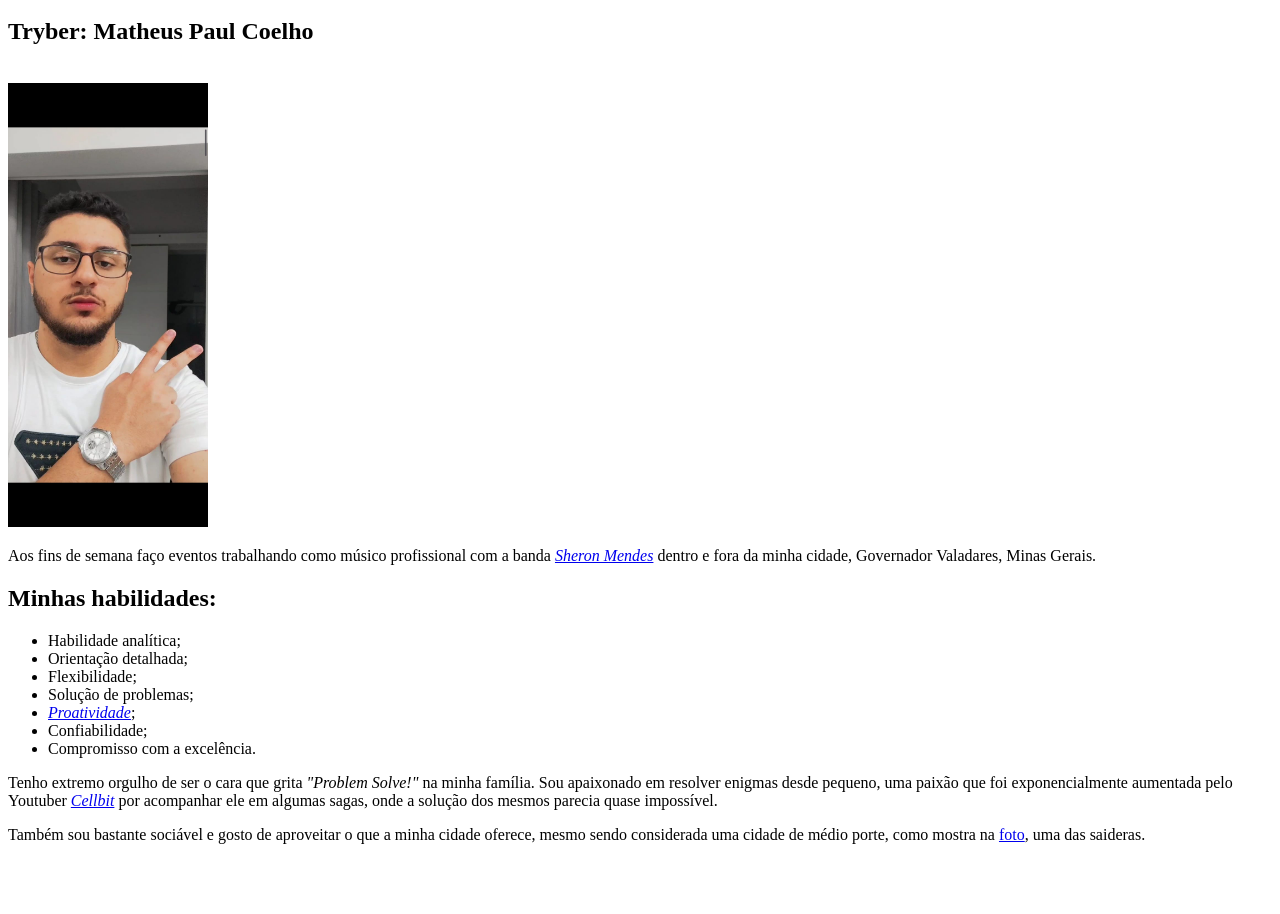
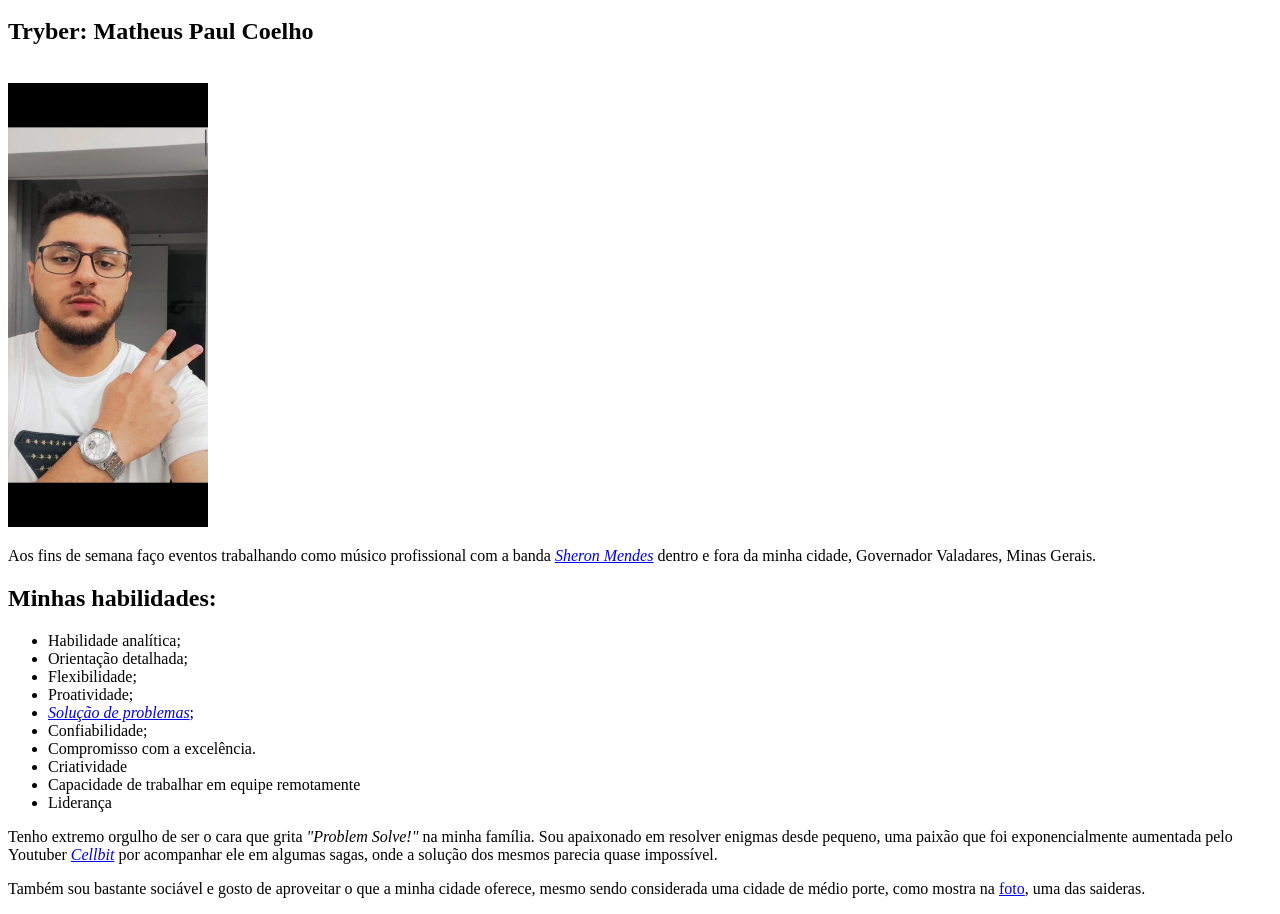
Before and after one commit to matheuspaul/matheuspaul.github.io, a plain HTML site: page index.html in a window 1280 px wide. Shown: the part 100-1014 px from the top of the page. Before the commit the page ends 960 px from the top, so only its background shows below. Drawn offline with Linux system fonts and the light colour scheme.

Commit message:
Voltando a estaca 0

```diff
--- a/index.html
+++ b/index.html
@@ -17,10 +17,13 @@
             <li>Habilidade analítica;</li>
             <li>Orientação detalhada;</li>
             <li>Flexibilidade;</li>
-            <li>Solução de problemas;</li>
-            <li><em><a href="#proativo">Proatividade</a></em>;</li>
+            <li>Proatividade;</li>
+            <li><em><a href="#proativo">Solução de problemas</a></em>;</li>
             <li>Confiabilidade;</li>
             <li>Compromisso com a excelência.</li>
+            <li>Criatividade</li>
+            <li>Capacidade de trabalhar em equipe remotamente</li>
+            <li>Liderança</li>
         </ul>
         <p id="proativo">Tenho extremo orgulho de ser o cara que grita <em>"Problem Solve!"</em> na minha família. Sou apaixonado em resolver enigmas desde pequeno, uma paixão que foi exponencialmente aumentada pelo Youtuber <em><a href="https://www.youtube.com/@SagaDoCellbit/featured" target="_blank">Cellbit</a></em> por acompanhar ele em algumas sagas, onde a solução dos mesmos parecia quase impossível.</p>
         <p>Também sou bastante sociável e gosto de aproveitar o que a minha cidade oferece, mesmo sendo considerada uma cidade de médio porte, como mostra na <a href="#foto">foto</a>, uma das saideras.</p>
```
